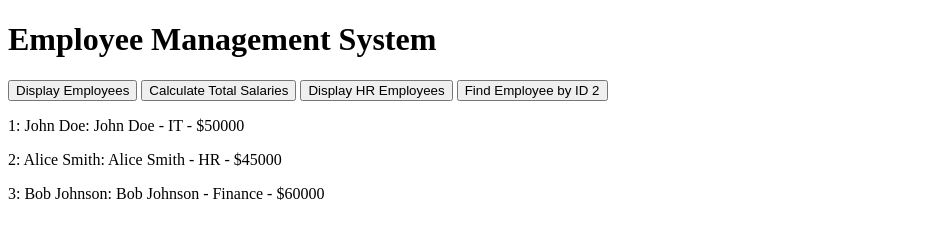
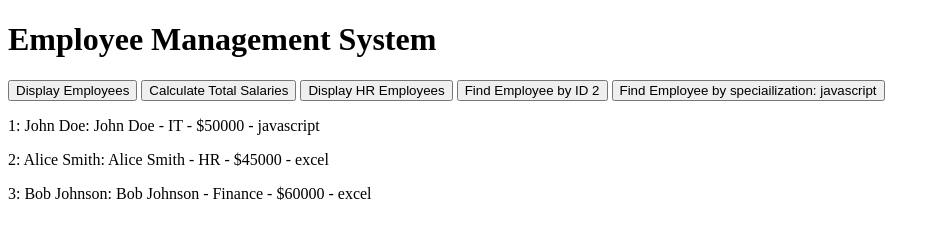
Before and after one commit to sorawitham/javaScriptEssential, a plain HTML site: page employeeDetails/employee_details.html in a window 1280 px wide. Both pictures are taken after a click on the button "Display Employees". Shown: the whole page, without its empty margins (0-940 px from the left). Drawn offline with Linux system fonts and the light colour scheme.

Commit message:
add specialization detail

```diff
--- a/employeeDetails/employee_details.html
+++ b/employeeDetails/employee_details.html
@@ -13,6 +13,7 @@
         <button onclick="calculateTotalSalaries()">Calculate Total Salaries</button>
         <button onclick="displayHREmployees()">Display HR Employees</button>
         <button onclick="findEmployeeById(2)">Find Employee by ID 2</button>
+        <button onclick="findEmployeeBySpecialization('javascript')">Find Employee by speciailization: javascript</button>
     </div>
 
     <div id="employeesDetails"></div>
--- a/employeeDetails/employee_details.js
+++ b/employeeDetails/employee_details.js
@@ -1,12 +1,12 @@
 const employees = [
-    { id: 1, name: 'John Doe', age: 30, department: 'IT', salary: 50000 },
-    { id: 2, name: 'Alice Smith', age: 28, department: 'HR', salary: 45000 },
-    { id: 3, name: 'Bob Johnson', age: 35, department: 'Finance', salary: 60000 },
+    { id: 1, name: 'John Doe', age: 30, department: 'IT', salary: 50000, specialization: "javascript" },
+    { id: 2, name: 'Alice Smith', age: 28, department: 'HR', salary: 45000, specialization: "excel" },
+    { id: 3, name: 'Bob Johnson', age: 35, department: 'Finance', salary: 60000, specialization: "excel" },
     //... More employee records can be added here
 ];
 
 function displayEmployees() {
-    const totalEmployees = employees.map((employee, index) => `<p>${employee.id}: ${employee.name}: ${employee.name} - ${employee.department} - $${employee.salary}</p>`).join('');
+    const totalEmployees = employees.map((employee, index) => `<p>${employee.id}: ${employee.name}: ${employee.name} - ${employee.department} - $${employee.salary} - ${employee.specialization}</p>`).join('');
     document.getElementById('employeesDetails').innerHTML = totalEmployees;
 }
 
@@ -17,17 +17,27 @@ function calculateTotalSalaries() {
 
 function displayHREmployees() {
     const hrEmployees = employees.filter(employee => employee.department === 'HR');
-    const hrEmployeesDisplay = hrEmployees.map((employee, index) => `<p>${employee.id}: ${employee.name}: ${employee.name} - ${employee.department} - $${employee.salary}</p>`).join('');
+    const hrEmployeesDisplay = hrEmployees.map((employee, index) => `<p>${employee.id}: ${employee.name}: ${employee.name} - ${employee.department} - $${employee.salary} - ${employee.specialization}</p>`).join('');
     document.getElementById('employeesDetails').innerHTML = hrEmployeesDisplay;
 }
 
 function findEmployeeById(employeeId) {
     const foundEmployee = employees.find(employee => employee.id === employeeId);
     if (foundEmployee) {
-        document.getElementById('employeesDetails').innerHTML = `<p>${foundEmployee.id}: ${foundEmployee.name}: ${foundEmployee.name} - ${foundEmployee.department} - $${foundEmployee.salary}</p>`;
+        document.getElementById('employeesDetails').innerHTML = `<p>${foundEmployee.id}: ${foundEmployee.name}: ${foundEmployee.name} - ${foundEmployee.department} - $${foundEmployee.salary} - ${foundEmployee.specialization}</p>`;
     }
     else {
         document.getElementById('employeesDetails').innerHTML = 'no employee has been found with this ID';
-
     }
 }
+
+function findEmployeeBySpecialization(speciailization) {
+    const foundEmployee = employees.find(employee => employee.specialization == speciailization);
+
+    if (foundEmployee) {
+        document.getElementById('employeesDetails').innerHTML = `<p>${foundEmployee.id}: ${foundEmployee.name}: ${foundEmployee.name} - ${foundEmployee.department} - $${foundEmployee.salary} - ${foundEmployee.specialization}</p>`;
+    }
+    else {
+        document.getElementById('employeesDetails').innerHTML = 'no employee has been found with this ID';
+    }
+}
```
